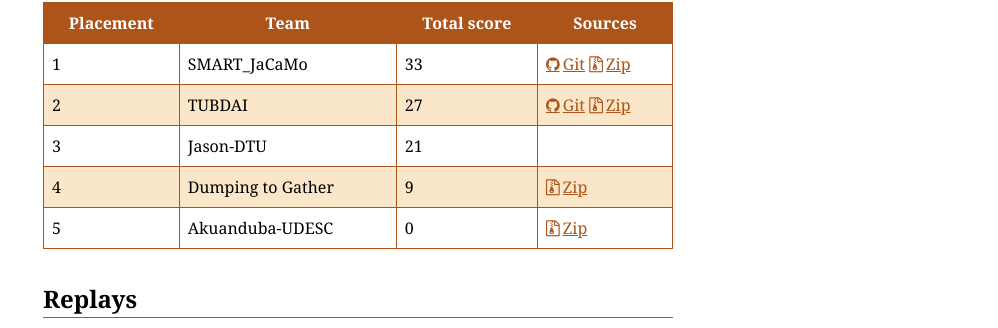
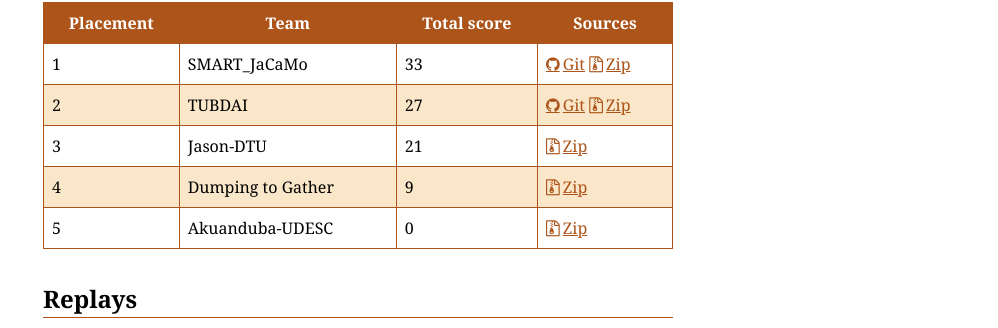
Before and after one commit to agentcontest/agentcontest.github.io, a Jekyll site: the page built from 2018/index.md, in a window 1280 px wide and 900 px high, scrolled down 829 px. Shown: the part 125-453 px from the top of the window, without its empty margins (282-1280 px from the left). Built offline with Jekyll 4.4.1, drawn with Linux system fonts in a browser that asks for light colours.

Commit message:
add jason-dtu sources

```diff
--- a/2018/index.md
+++ b/2018/index.md
@@ -24,7 +24,7 @@ Placement | Team | Total score | Sources
 --- | --- | --- | --- | ---
 1 | SMART_JaCaMo | 33 | [Git](https://github.com/smart-pucrs/mapc2018-pucrs) [Zip](sources/SMART_JaCaMo.zip)
 2 | TUBDAI | 27 | [Git](https://github.com/etticat/mapc-2018) [Zip](sources/TUBDAI.zip)
-3 | Jason-DTU | 21 |
+3 | Jason-DTU | 21 | [Zip](sources/Jason-DTU.zip)
 4 | Dumping to Gather | 9 | [Zip](sources/Dumping_to_Gather.zip)
 5 | Akuanduba-UDESC | 0 | [Zip](sources/Akuanduba-UDESC.zip)
 
```
Also changed, not shown: 1 other file.
